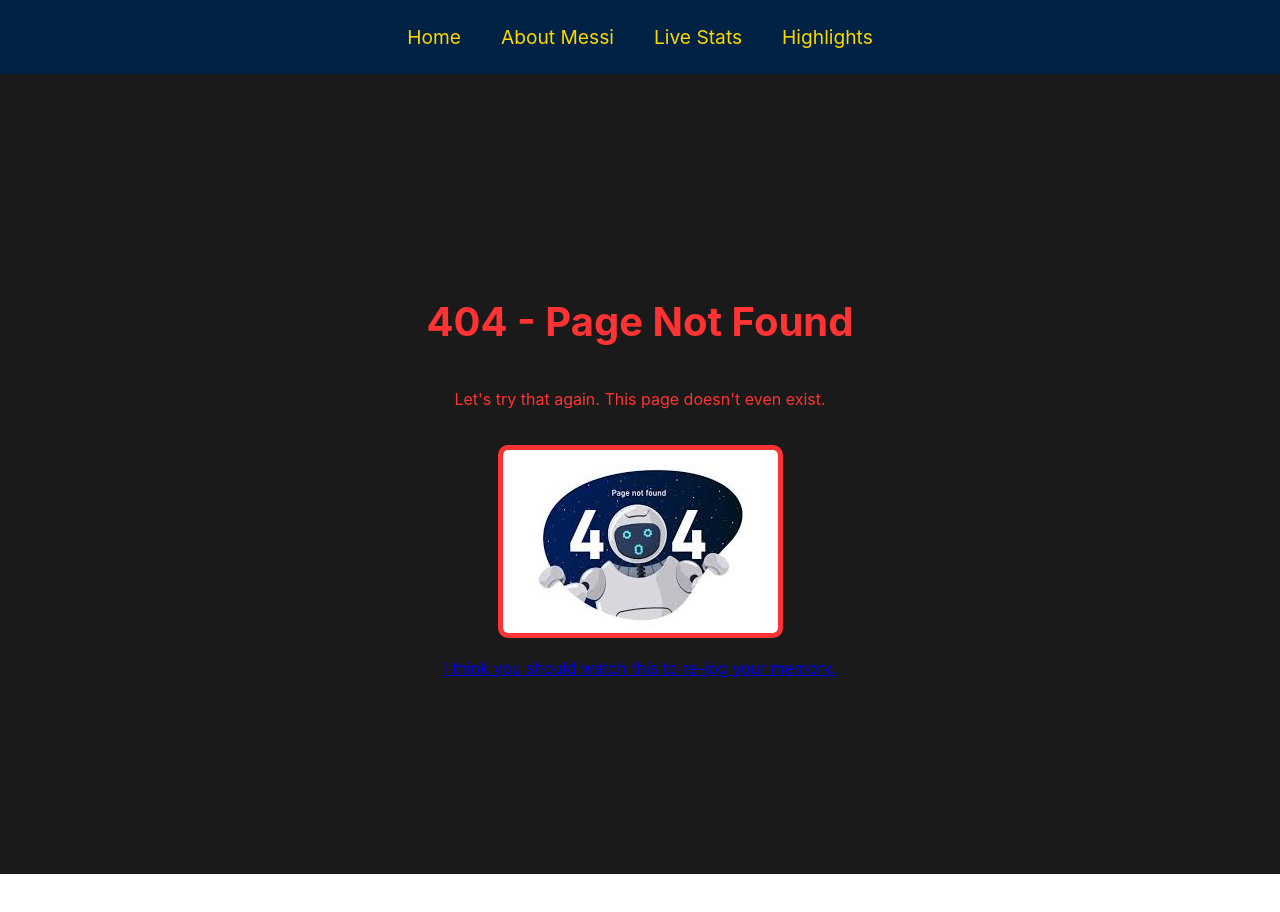
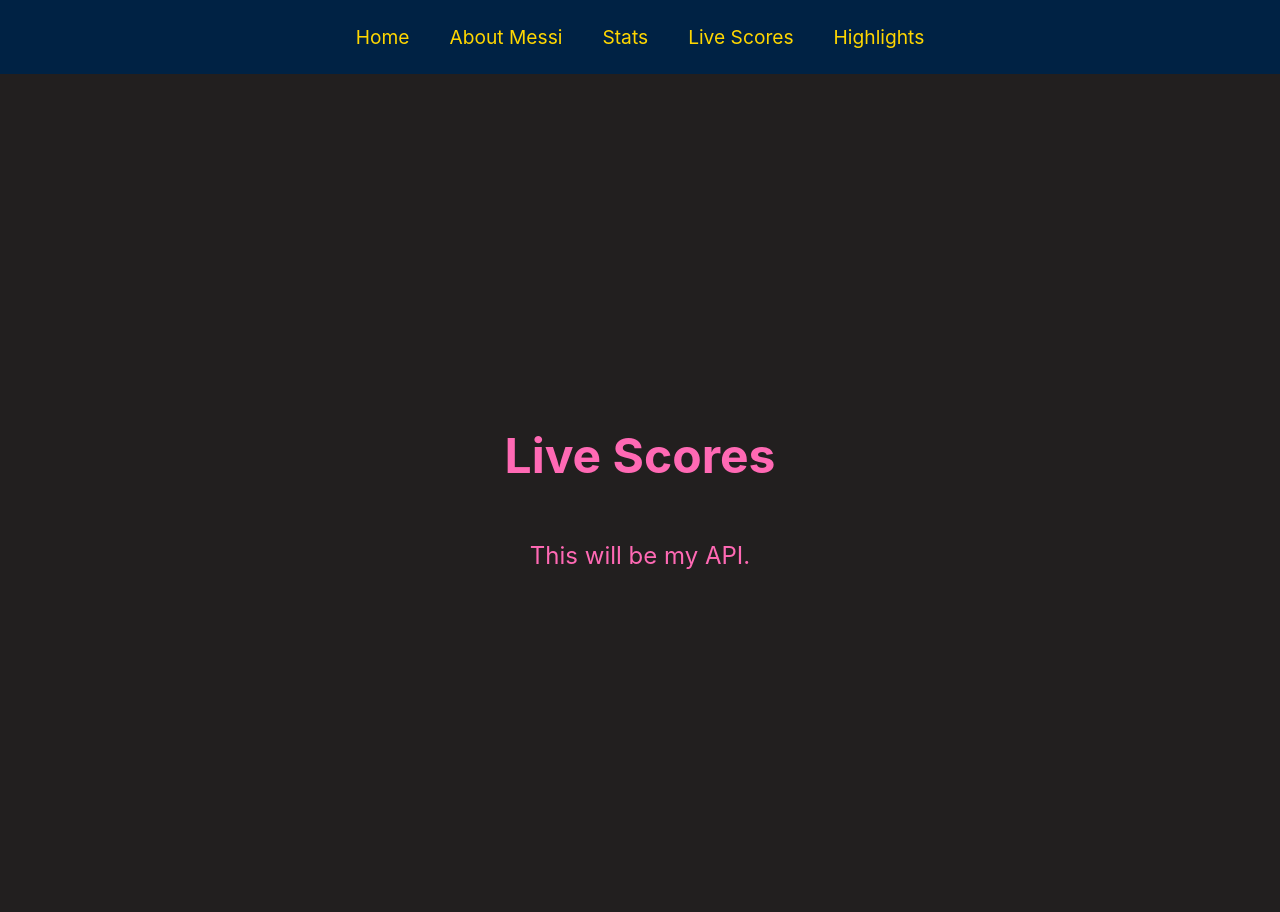
Before and after one commit to MonkeyMacho7/lordmessi, a React (Create React App) app: page /livescores in a window 1280 px wide. Before the commit this address had no page. Before the commit the page ends 874 px from the top, so only its background shows below. Built offline with nearby package versions, Linux system fonts and the light colour scheme.

Commit message:
livescores

```diff
--- a/src/App.css
+++ b/src/App.css
@@ -111,20 +111,33 @@
   max-width: 700px;
 }
 
+.button-container {
+  display: flex;
+  gap: 20px;
+  justify-content: center;
+  margin-top: 20px;
+}
+
 .cta-button {
   display: inline-block;
-  margin-top: 15px;
   padding: 10px 20px;
   background-color: #ff3333;
   color: white;
-  text-decoration: none;
+  border: none;
+  font-size: 1rem;
   font-weight: bold;
   border-radius: 5px;
   transition: background 0.3s ease-in-out;
+  cursor: pointer;
 }
 
 .cta-button:hover {
   background-color: #cc0000;
+}
+
+.cta-button:disabled {
+  background-color: gray;
+  cursor: not-allowed;
 }
 
 .intro {
@@ -204,6 +217,28 @@
   font-weight: bold;
 }
 
+.live-scores {
+  display: flex;
+  flex-direction: column;
+  align-items: center;
+  justify-content: center;
+  min-height: 100vh;
+  background-color: #221F1F;
+  color: #FF69B4;
+  text-align: center;
+  padding: 20px;
+}
+
+.live-scores h1 {
+  font-size: 3rem;
+}
+
+.live-scores p {
+  font-size: 1.5rem;
+  max-width: 700px;
+}
+
+
 .highlights {
   display: flex;
   flex-direction: column;
--- a/src/App.js
+++ b/src/App.js
@@ -3,6 +3,7 @@ import { BrowserRouter as Router, Routes, Route, Link } from 'react-router-dom';
 import Home from './pages/Home';
 import About from './pages/About';
 import NotFound from './pages/NotFound';
+import LiveScores from "./pages/LiveScores";
 import Stats from "./pages/Stats";
 import Highlights from "./pages/Highlights";
 import './App.css';
@@ -15,7 +16,8 @@ function App() {
         <nav className="navbar">
           <Link to="/">Home</Link>
           <Link to="/about">About Messi</Link>
-          <Link to="/stats">Live Stats</Link>
+          <Link to="/stats">Stats</Link>
+          <Link to="/livescores">Live Scores</Link>
           <Link to="/highlights">Highlights</Link>
         </nav>
 
@@ -24,6 +26,7 @@ function App() {
           <Route path="/" element={<Home />} />
           <Route path="/about" element={<About />} />
           <Route path="/stats" element={<Stats />} />
+          <Route path="/livescores" element={<LiveScores />} />
           <Route path="/highlights" element={<Highlights />} />
           <Route path="*" element={<NotFound />} />
         </Routes>
--- a/src/pages/Home.js
+++ b/src/pages/Home.js
@@ -1,18 +1,30 @@
 import React, { useState } from "react";
+import { useNavigate } from "react-router-dom";
 import "../App.css";
 import goatImage from "../assets/goat.png";
 
 const Home = () => {
+	const navigate = useNavigate();
+
 	const [isHovered, setIsHovered] = useState(false);
 	const [buttonText, setButtonText] = useState("See His Live Stats");
+	const [liveScoresText, setLiveScoresText] = useState("Live Scores");
 
-	const handleButtonClick = () => {
+	const handleStatsClick = () => {
 	  setButtonText("Loading Stats...");
 	  setTimeout(() => {
-		window.location.href = "/stats";
+		setButtonText("See His Live Stats");
+		navigate("/stats");
 	  }, 2000);
 	};
 
+	const handleLiveScoresClick = () => {
+	  setLiveScoresText("Loading Live Scores...");
+	  setTimeout(() => {
+		setLiveScoresText("Live Scores");
+		navigate("/livescores");
+	  }, 2000);
+	};
 
   return (
     <div className="home-container">
@@ -36,9 +48,15 @@ const Home = () => {
         <p>
           This website is dedicated to showcasing his legendary moments, live stats, and more.
         </p>
-        <button className="cta-button" onClick={handleButtonClick}>
-          {buttonText}
-        </button>
+        <div className="button-container">
+    	<button className="cta-button" onClick={handleStatsClick} disabled={buttonText.includes("Loading")}>
+      	{buttonText}
+    	</button>
+
+    	<button className="cta-button live-scores-btn" onClick={handleLiveScoresClick} disabled={liveScoresText.includes("Loading")}>
+     	 {liveScoresText}
+    		</button>
+  		</div>
       </section>
 
       {/* Quick Facts */}
--- /dev/null
+++ b/src/pages/LiveScores.js
@@ -0,0 +1,13 @@
+import React from "react";
+import "../App.css";
+
+const LiveScores = () => {
+  return (
+    <div className="live-scores">
+      <h1>Live Scores</h1>
+      <p>This will be my API.</p>
+    </div>
+  );
+};
+
+export default LiveScores;
```
